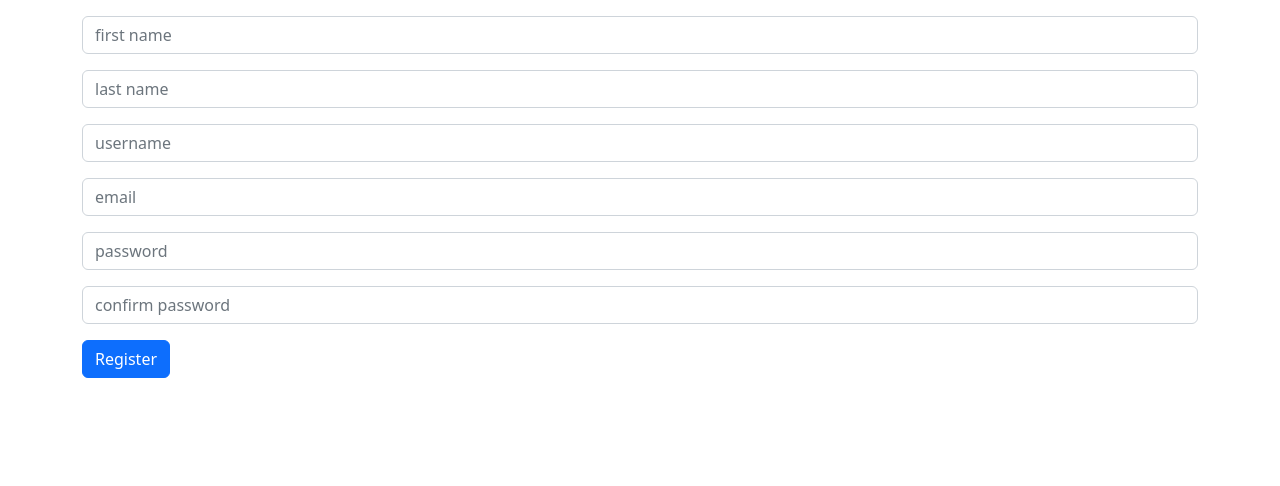
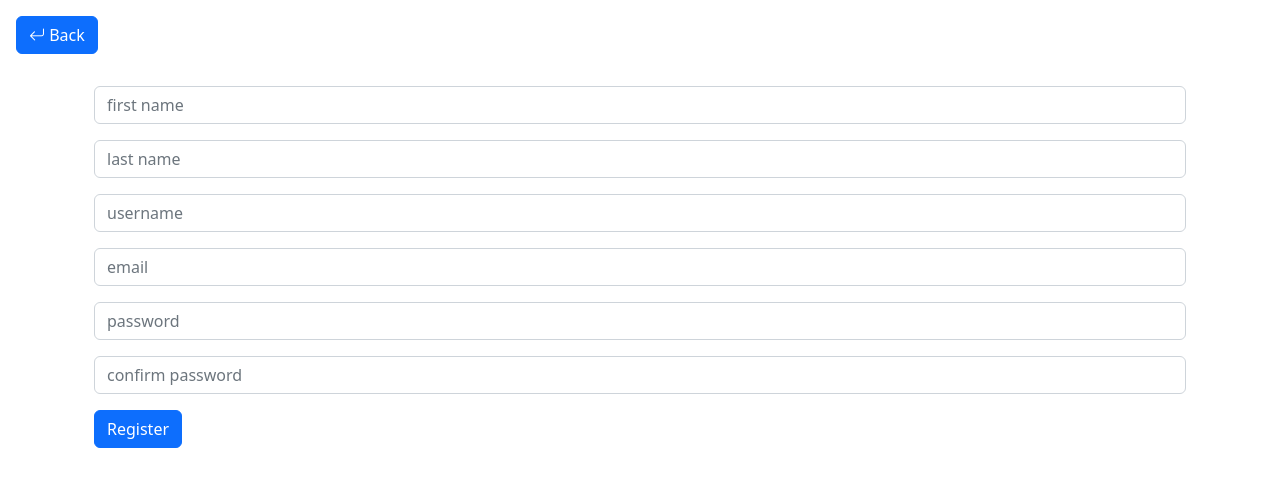
Before and after one commit to Ruben890/api_books_manager, a React (Vite) app in the folder Frontend/: page /signup in a window 1280 px wide. Shown: the top 486 px of the page. Built offline with nearby package versions, Linux system fonts and the light colour scheme.

Commit message:
pagination

```diff
--- a/Frontend/src/Page/MyBooks/MyBooks.jsx
+++ b/Frontend/src/Page/MyBooks/MyBooks.jsx
@@ -14,12 +14,12 @@ export const MyBooks = () => {
                 <div style={{ display: "flex", alignContent: "center", flexWrap: "wrap" }} className="m-2">
                     <Books user={user} />
                 </div>
-
-                <div>
-                    <PaginationBooks />
-                </div>
             </section>
         </main>
+
+        <footer>
+            <PaginationBooks />
+        </footer>
     </>)
 
 
--- a/Frontend/src/Page/home/home.jsx
+++ b/Frontend/src/Page/home/home.jsx
@@ -14,17 +14,12 @@ const Home = () => {
                     <div style={{ display: "flex", flexWrap: "wrap" }} className="m-2">
                         <Books />
                     </div>
-
-                    <div>
-                        <PaginationBooks />
-                    </div>
                 </section>
-
-
-
-
             </main>
 
+            <footer>
+                <PaginationBooks />
+            </footer>
 
 
         </>
--- a/Frontend/src/Page/register/register.jsx
+++ b/Frontend/src/Page/register/register.jsx
@@ -1,5 +1,6 @@
 import { authRegister } from "../../services/auth/auth.service"
 import { useState } from "react"
+import { Link } from "react-router-dom";
 export const Register = () => {
     const [errorMessage, setErrorMessage] = useState("");
 
@@ -19,6 +20,13 @@ export const Register = () => {
 
     return (
         <>
+
+            <header>
+                <nav className="p-3">
+                    <Link to='/' className="text-white btn btn-primary"><i className="bi bi-arrow-return-left"></i>  Back</Link>
+                </nav>
+            </header>
+            <main className="container">
                 <div className="container">
                     <form className="form-group" onSubmit={hendlerSubmit} encType="multipart/form-data">
                         <div>
@@ -33,6 +41,7 @@ export const Register = () => {
                         <button type="submit" className="btn btn-primary">Register</button>
                     </form>
                 </div>
+            </main>
         </>
     )
 }
--- a/Frontend/src/components/Books/books.jsx
+++ b/Frontend/src/components/Books/books.jsx
@@ -1,7 +1,7 @@
 import { useState, useEffect } from "react";
 import { useSelector, useDispatch } from 'react-redux';
 import { getBooks } from "../../services/books/books.sevices";
-import { Link, useLocation } from "react-router-dom";
+import { Link} from "react-router-dom";
 
 import "./books.css";
 
@@ -35,7 +35,7 @@ export const Books = ({ user }) => {
     if (!userBooks) {
         return (
             <div className="card p-3  m-3 border border-danger">
-                <p className="fs-3">You have not published a book.</p> <Link to="addBook">Create Book</Link>
+                <p className="fs-3">You have not published a book.</p> <Link to="/addBook">Create Book</Link>
             </div>
         );
     }
--- a/Frontend/src/components/paginationBooks/paginationBooks.jsx
+++ b/Frontend/src/components/paginationBooks/paginationBooks.jsx
@@ -17,7 +17,7 @@ export const PaginationBooks = () => {
 
 
     return (
-        <div className="d-flex p-3 justify-content-between">
+        <div className="d-flex p-3 justify-content-between w-100" style={{position: "absolute", bottom: '0px'}}>
             <button
                 className="btn m-2 border border-primary"
                 onClick={() => pagination(paginationBooks - 1)}
```
Lines whose indentation alone changed are shown as unchanged.
